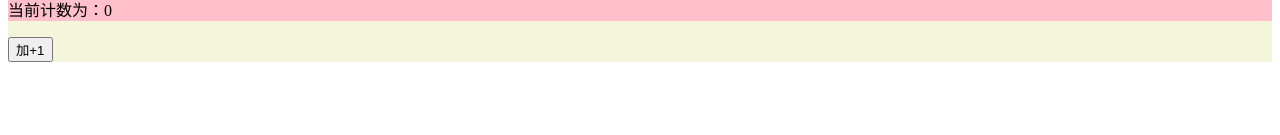
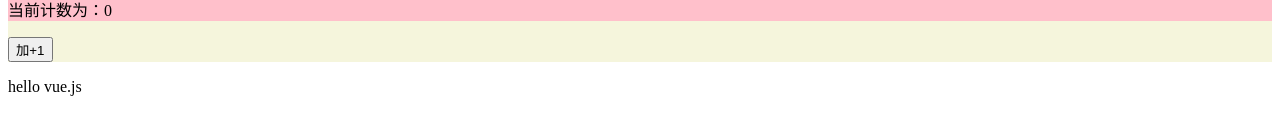
Before and after one commit to zhfei/VueBasicKnowledge, a Vue app in the folder vue-component-demo/: page / in a window 1280 px wide. Shown: the part 405-540 px from the top of the page. Built offline with nearby package versions, Linux system fonts and the light colour scheme; no server answers.

Commit message:
add: 添加Vue组件生命周期监听

```diff
--- a/vue-component-demo/src/App.vue
+++ b/vue-component-demo/src/App.vue
@@ -5,18 +5,20 @@
     <Left/>
     <MyLeft></MyLeft>
     <MyRight></MyRight>
+    <Test></Test>
   </div>
 </template>
 
 <script>
 // 1.导入组件
 import Left from '@/components/Left.vue'
-
+import Test from '@/components/Test.vue'
 
 export default {
   components: {
     // 2.注册组件
-    Left
+    Left,
+    Test
   }
 };
 </script>
--- a/vue-component-demo/src/components/Right.vue
+++ b/vue-component-demo/src/components/Right.vue
@@ -39,5 +39,4 @@ export default {
     }
 }
 
-
 </style>
--- /dev/null
+++ b/vue-component-demo/src/components/Test.vue
@@ -0,0 +1,37 @@
+<template>
+    <div>
+        <p>hello vue.js</p>
+    </div>
+</template>
+
+<script>
+import { url } from 'inspector';
+
+export default {
+
+    data() {
+        return {
+            list:[]
+        };
+    },
+
+    methods: {
+        getBookList() {
+            var xml = new XMLHttpRequest()
+            xml.addEventListener('load',function(res) {
+                console.log(res);
+            })
+            xml.open('GET', 'http://www.liulongbin.top:3006/api/getbooks')
+            xml.send()
+        }
+    },
+
+    created () {
+        this.getBookList()
+    },
+};
+</script>
+
+<style lang="scss" scoped>
+
+</style>
```
